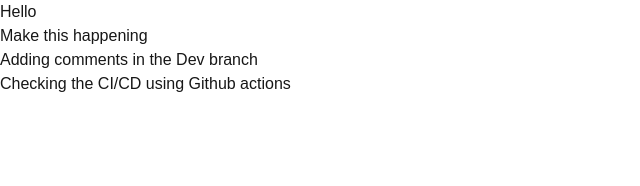
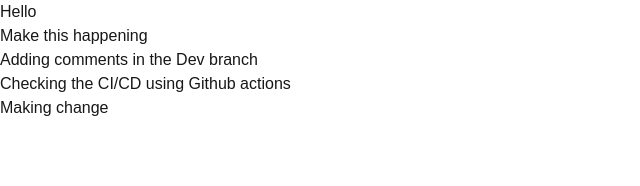
Before and after one commit to Dev-Vithushan/CI-CD-workflows, a Next.js app: page / in a window 1280 px wide. Shown: the top 186 px of the page, without its empty margins (0-640 px from the left). Built offline with nearby package versions, Linux system fonts and the light colour scheme.

Commit message:
Last line added

```diff
--- a/src/app/page.tsx
+++ b/src/app/page.tsx
@@ -5,6 +5,7 @@ export default function Home() {
       <h2> Make this happening </h2>
       <h3> Adding comments in the Dev branch</h3>
       <h4> Checking the CI/CD using Github actions</h4>
+      <h4> Making change </h4>
 
     </div>
   );
```
